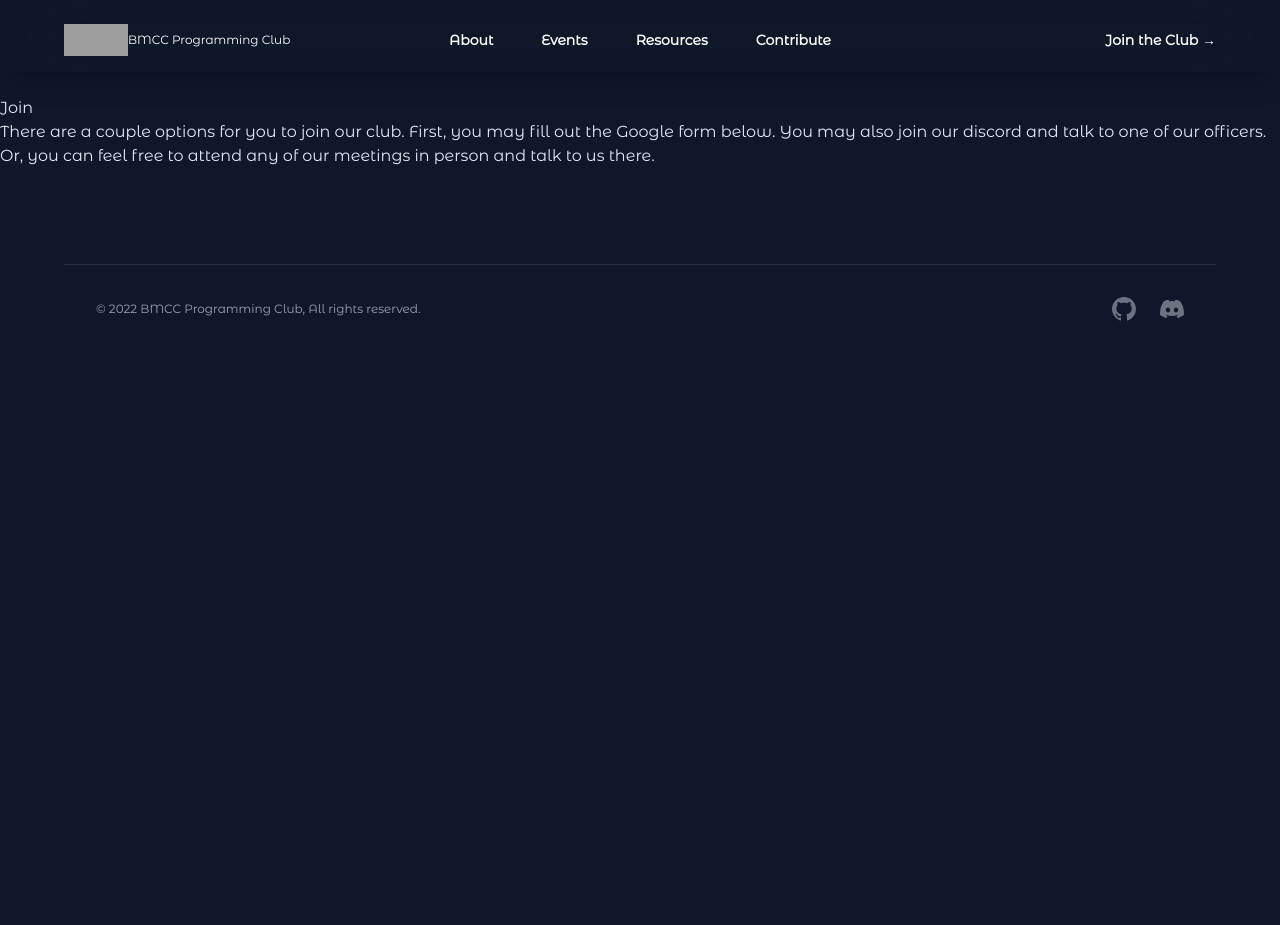
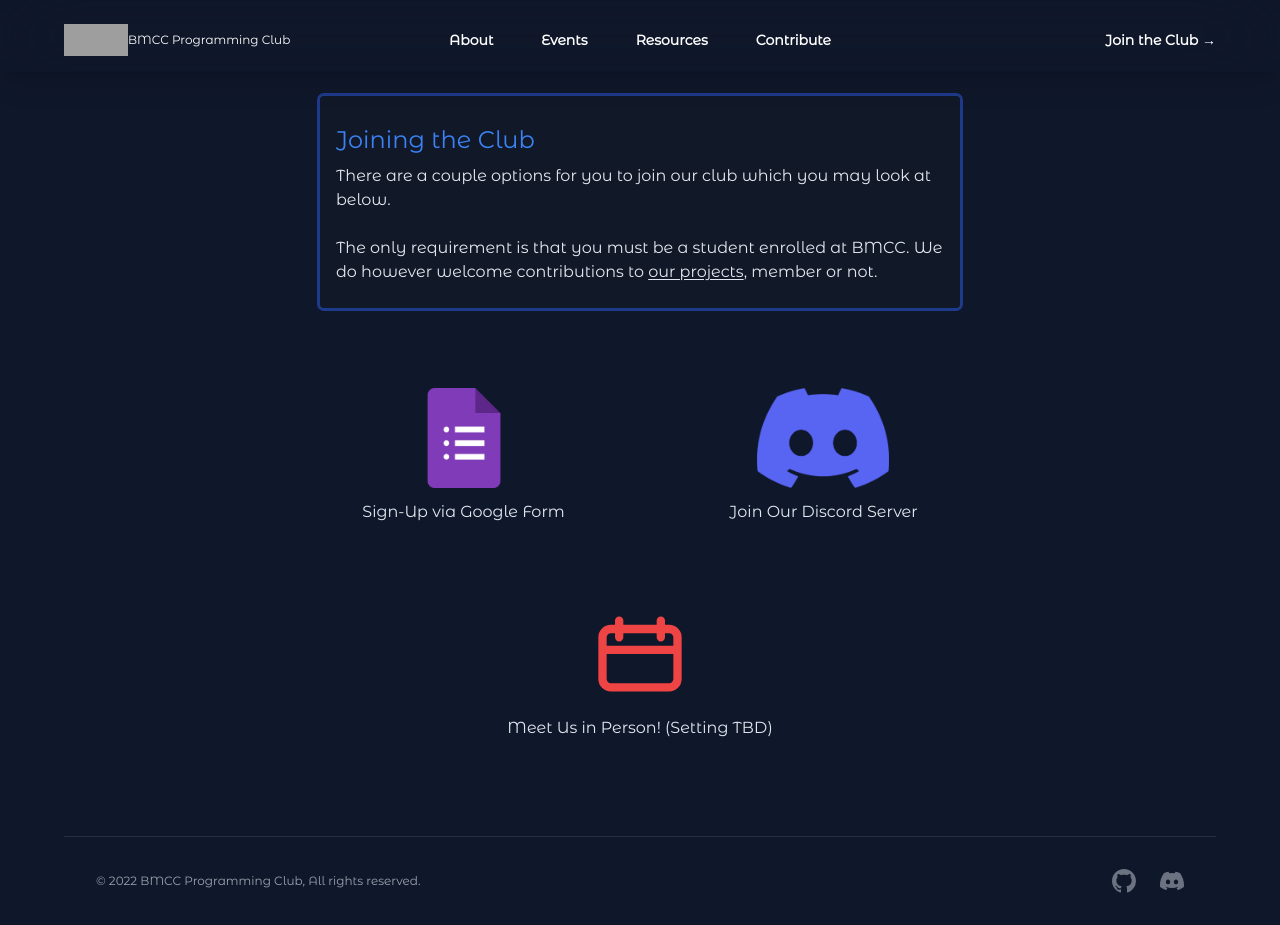
Before and after one commit to abirmahmood6/club-website, a Next.js app: page /join in a window 1280 px wide. Before the commit the page ends 800 px from the top, so only its background shows below. Built offline with nearby package versions, Linux system fonts and the light colour scheme; grey boxes are pictures that could not be loaded.

Commit message:
structure of /join

```diff
--- a/src/pages/join/index.js
+++ b/src/pages/join/index.js
@@ -1,14 +1,43 @@
 import React from 'react'
+import Image from 'next/image'
+import GFormsPNG from '@images/google_forms_logo.png'
+import DiscordLogo from '@images/discord-mark-blue.png'
 
 const Join = () => {
-  return <div className='pt-6'>
-            <div className='flex-col text-slate-200 items-center justify-center'>
-              <h1>Join</h1>
-              <p>There are a couple options for you to join our club.
-                First, you may fill out the Google form below.
-                You may also join our discord and talk to one of our officers.
-                Or, you can feel free to attend any of our meetings in person and talk to us there.
-              </p>
+  return <div className='pt-6 text-slate-200'>
+            <div className='container p-4 w-5/6 md:w-1/2 mx-auto bg-gray-900 outline outline-blue-900 rounded place-content-center'>
+              <h1 className='mt-3 text-2xl text-blue-500 pb-2'>Joining the Club</h1>
+              <p className='pb-2'>
+                  There are a couple options for you to join our club which you may look at below.
+                  <br/>
+                  <br/>
+                  The only requirement is that you must be a student enrolled at BMCC.
+                  We do however welcome contributions to <a href={'https://github.com/Program-BMCC'} className='underline underline-offset-2 hover:text-orange-500 transition-colors'>our projects</a>, member or not.</p>
+            </div>
+            <div className={'flex justify-between mx-auto flex-wrap gap-20 w-5/6 mt-10 lg:w-1/2 lg:mt-20'}>
+                <div className={'mx-auto text-center'}>
+                    <Image className={'mx-auto'}
+                       src={GFormsPNG}
+                       alt={'Google-Forms Logo'}
+                       width={100}
+                           height={100}
+                    />
+                    <p className={'mx-auto mt-3'}>Sign-Up via Google Form</p>
+                </div>
+                <div className={'mx-auto  text-center'}>
+                    <Image className={'mx-auto'}
+                           src={DiscordLogo}
+                           alt={'Discord Logo'}
+                           height={100}
+                    />
+                    <p className={'mx-auto mt-3'}>Join Our Discord Server</p>
+                </div>
+                <div className={'mx-auto text-center'}>
+                    <svg className={'mx-auto fill-red-500 '}
+                        xmlns="http://www.w3.org/2000/svg" viewBox="-2 -3 24 24" width="100" fill="currentColor"><path d="M18 7V5a1 1 0 0 0-1-1h-1v1a1 1 0 0 1-2 0V4H6v1a1 1 0 1 1-2 0V4H3a1 1 0 0 0-1 1v2h16zm0 2H2v6a1 1 0 0 0 1 1h14a1 1 0 0 0 1-1V9zm-2-7h1a3 3 0 0 1 3 3v10a3 3 0 0 1-3 3H3a3 3 0 0 1-3-3V5a3 3 0 0 1 3-3h1V1a1 1 0 1 1 2 0v1h8V1a1 1 0 0 1 2 0v1z"></path></svg>
+                    <p className={'mx-auto mt-3'}>Meet Us in Person! (Setting TBD)</p>
+                </div>
+
             </div>
          </div>
 }
```
